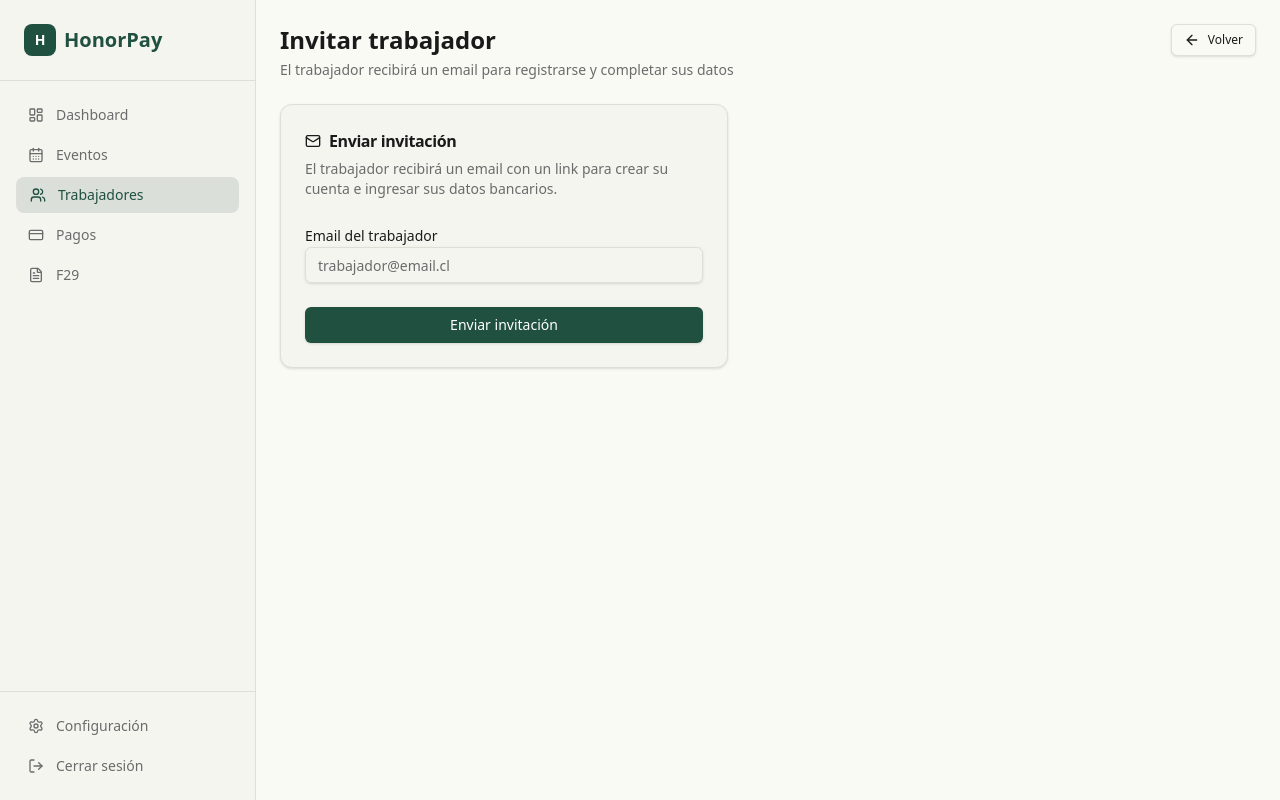
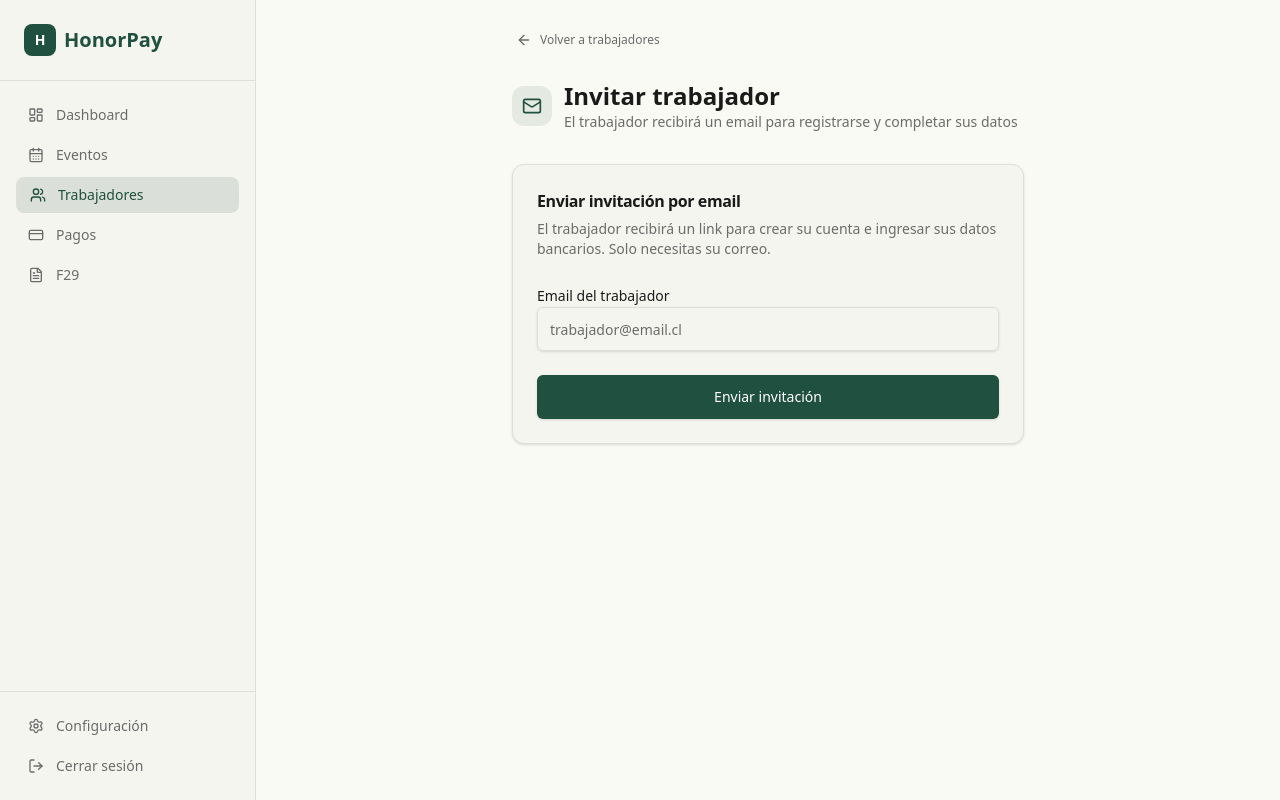
Before and after one commit to joaquinsepulveda-hue/honorpay, a Next.js app: page /trabajadores/nuevo in a window 1280 px wide. Built offline with nearby package versions, Linux system fonts and the light colour scheme.

Commit message:
fix: center invite UX, fix redirectTo to production URL, allow re-invite on expired token

```diff
--- a/app/(empresa)/trabajadores/nuevo/page.tsx
+++ b/app/(empresa)/trabajadores/nuevo/page.tsx
@@ -43,51 +43,58 @@ export default function InvitarTrabajadorPage() {
 
   if (sent) {
     return (
-      <div>
-        <PageHeader title="Invitar trabajador" description="El trabajador recibirá un email para unirse" />
-        <Card className="max-w-md">
-          <CardContent className="pt-6 text-center space-y-3">
-            <CheckCircle className="h-10 w-10 text-primary mx-auto" />
-            <p className="font-medium">Invitación enviada</p>
-            <p className="text-sm text-muted-foreground">
-              Se envió un email a <span className="font-medium text-foreground">{sentEmail}</span> con el link para registrarse.
+      <div className="max-w-lg mx-auto mt-16 text-center space-y-6">
+        <div className="flex flex-col items-center gap-3">
+          <div className="w-16 h-16 rounded-full bg-primary/10 flex items-center justify-center">
+            <CheckCircle className="h-8 w-8 text-primary" />
+          </div>
+          <h2 className="text-xl font-semibold">Invitación enviada</h2>
+          <p className="text-sm text-muted-foreground max-w-sm">
+            Se envió un email a{" "}
+            <span className="font-medium text-foreground">{sentEmail}</span>{" "}
+            con el link para registrarse en HonorPay.
           </p>
-            <div className="flex gap-2 pt-2">
-              <Button variant="outline" className="flex-1" onClick={() => setSent(false)}>
+        </div>
+        <div className="flex gap-3 justify-center">
+          <Button variant="outline" onClick={() => setSent(false)}>
             Invitar otro
           </Button>
-              <Button className="flex-1" onClick={() => router.push("/trabajadores")}>
+          <Button onClick={() => router.push("/trabajadores")}>
             Ver trabajadores
           </Button>
         </div>
-          </CardContent>
-        </Card>
       </div>
     );
   }
 
   return (
-    <div>
-      <PageHeader
-        title="Invitar trabajador"
-        description="El trabajador recibirá un email para registrarse y completar sus datos"
-        actions={
+    <div className="max-w-lg mx-auto">
+      <div className="mb-6">
         <Link href="/trabajadores">
-            <Button variant="outline" size="sm">
+          <Button variant="ghost" size="sm" className="text-muted-foreground -ml-2">
             <ArrowLeft className="mr-2 h-4 w-4" />
-              Volver
+            Volver a trabajadores
           </Button>
         </Link>
-        }
-      />
-      <Card className="max-w-md">
+      </div>
+
+      <div className="flex items-center gap-3 mb-8">
+        <div className="w-10 h-10 rounded-xl bg-primary/10 flex items-center justify-center">
+          <Mail className="h-5 w-5 text-primary" />
+        </div>
+        <div>
+          <h1 className="text-2xl font-bold">Invitar trabajador</h1>
+          <p className="text-sm text-muted-foreground">
+            El trabajador recibirá un email para registrarse y completar sus datos
+          </p>
+        </div>
+      </div>
+
+      <Card>
         <CardHeader>
-          <CardTitle className="flex items-center gap-2 text-base">
-            <Mail className="h-4 w-4" />
-            Enviar invitación
-          </CardTitle>
+          <CardTitle className="text-base">Enviar invitación por email</CardTitle>
           <CardDescription>
-            El trabajador recibirá un email con un link para crear su cuenta e ingresar sus datos bancarios.
+            El trabajador recibirá un link para crear su cuenta e ingresar sus datos bancarios. Solo necesitas su correo.
           </CardDescription>
         </CardHeader>
         <form onSubmit={handleSubmit(onSubmit)}>
@@ -98,13 +105,14 @@ export default function InvitarTrabajadorPage() {
                 id="email"
                 type="email"
                 placeholder="trabajador@email.cl"
+                className="h-11"
                 {...register("email")}
               />
               {errors.email && <p className="text-sm text-destructive">{errors.email.message}</p>}
             </div>
           </CardContent>
           <CardFooter>
-            <Button type="submit" className="w-full" disabled={isSubmitting}>
+            <Button type="submit" className="w-full h-11" disabled={isSubmitting}>
               {isSubmitting && <Loader2 className="mr-2 h-4 w-4 animate-spin" />}
               Enviar invitación
             </Button>
--- a/app/api/trabajadores/invitar/route.ts
+++ b/app/api/trabajadores/invitar/route.ts
@@ -32,14 +32,15 @@ export async function POST(request: NextRequest) {
     if (existing.status === "accepted") {
       return NextResponse.json({ error: "Este trabajador ya está en tu equipo" }, { status: 409 });
     }
-    return NextResponse.json({ error: "Ya enviaste una invitación a este email" }, { status: 409 });
+    // Pending: delete old record and re-invite with a fresh token
+    await service.from("worker_invitations").delete().eq("id", existing.id);
   }
 
-  // Send invite via Supabase Auth
-  const origin = request.headers.get("origin") ?? "https://honorpay.vercel.app";
+  // Always use production URL so the redirectTo is whitelisted in Supabase
+  const appUrl = process.env.NEXT_PUBLIC_APP_URL ?? "https://honorpay.vercel.app";
   const { error: inviteError } = await service.auth.admin.inviteUserByEmail(email, {
     data: { role: "trabajador" },
-    redirectTo: `${origin}/api/auth/callback?next=/onboarding`,
+    redirectTo: `${appUrl}/api/auth/callback?next=/onboarding`,
   });
 
   if (inviteError) {
```
Lines whose indentation alone changed are shown as unchanged.
